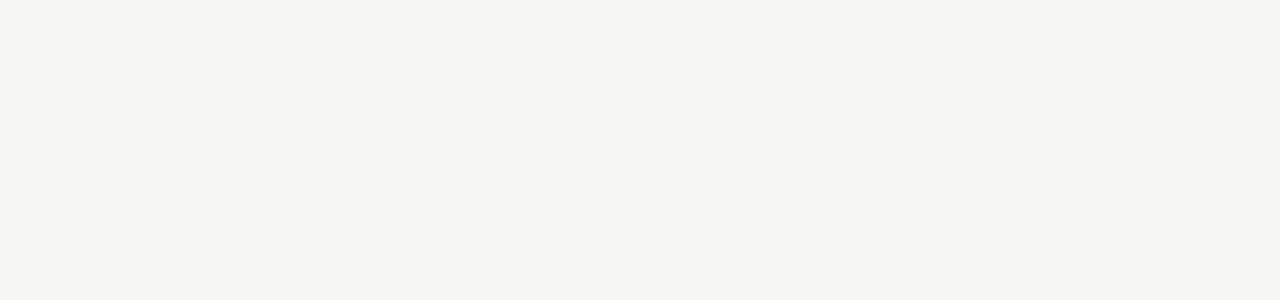
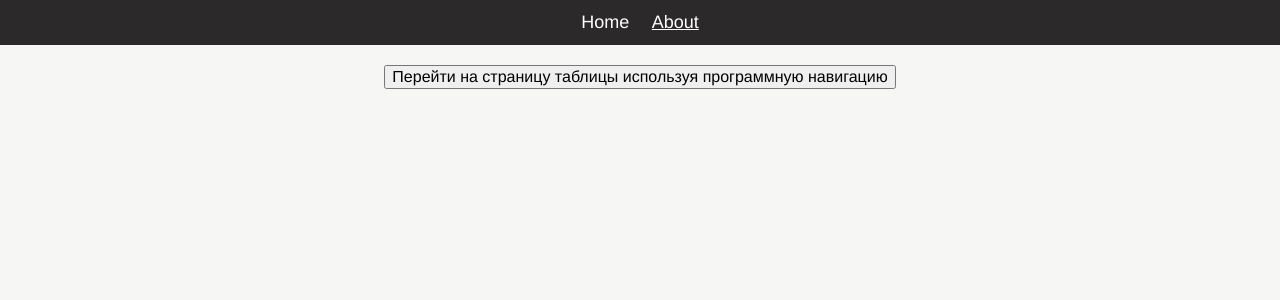
Before and after one commit to EgorFront/simpleTable, a Vue app: page /about in a window 1280 px wide. Shown: the top 300 px of the page. Built offline with nearby package versions, Linux system fonts and the light colour scheme.

Commit message:
Router: добавил страницу

```diff
--- a/src/App.vue
+++ b/src/App.vue
@@ -1,5 +1,34 @@
+<script>
+export default {
+  data() {
+    return {
+      nav: [
+        {
+          name: 'home',
+          text: 'Home',
+        },
+        {
+          name: 'about',
+          text: 'About',
+        },
+      ],
+    }
+  },
+}
+</script>
+
 <template>
   <div id="app">
+    <div id="nav">
+      <router-link
+        class="link"
+        v-for="(link, i) in nav"
+        :key="i"
+        :to="{ name: link.name }"
+      >
+        {{ link.text }}
+      </router-link>
+    </div>
     <router-view />
   </div>
 </template>
@@ -15,4 +44,26 @@
   -webkit-font-smoothing: antialiased;
   -moz-osx-font-smoothing: grayscale;
 }
+
+#nav {
+  display: flex;
+  justify-content: center;
+  padding: 12px 8px;
+  color: #fff;
+  background-color: rgb(44, 41, 42);
+
+  .link {
+    display: block;
+    font-size: 1.125rem;
+    font-weight: 500;
+    color: #fff;
+    text-decoration: none;
+    &:not(:last-of-type) {
+      margin-right: 1.25em;
+    }
+    &.router-link-exact-active {
+      text-decoration: underline;
+    }
+  }
+}
 </style>
--- a/src/router/index.js
+++ b/src/router/index.js
@@ -1,14 +1,21 @@
 import Vue from 'vue'
 import VueRouter from 'vue-router'
 import Home from '../views/Home.vue'
+import About from '../views/About.vue'
 
 Vue.use(VueRouter)
 
 const routes = [
   {
     path: '',
-    name: 'Home',
+    name: 'home',
     component: Home,
+  },
+
+  {
+    path: '/about',
+    name: 'about',
+    component: About,
   },
 ]
 
--- /dev/null
+++ b/src/views/About.vue
@@ -0,0 +1,36 @@
+<template>
+  <div class="container">
+    <button
+      @click="
+        $router.push({
+          name: 'home',
+          query: {
+            sort: 'orders',
+            dir: 'asc',
+          },
+        })
+      "
+    >
+      Перейти на страницу таблицы используя программную навигацию
+    </button>
+  </div>
+</template>
+
+<script>
+export default {
+  name: 'About',
+}
+</script>
+
+<style lang="scss" scoped>
+.button {
+  padding: 1em;
+  background-color: transparent;
+  border: 1px solid #222;
+}
+
+.container {
+  padding: 20px;
+  overflow-x: auto;
+}
+</style>
```
